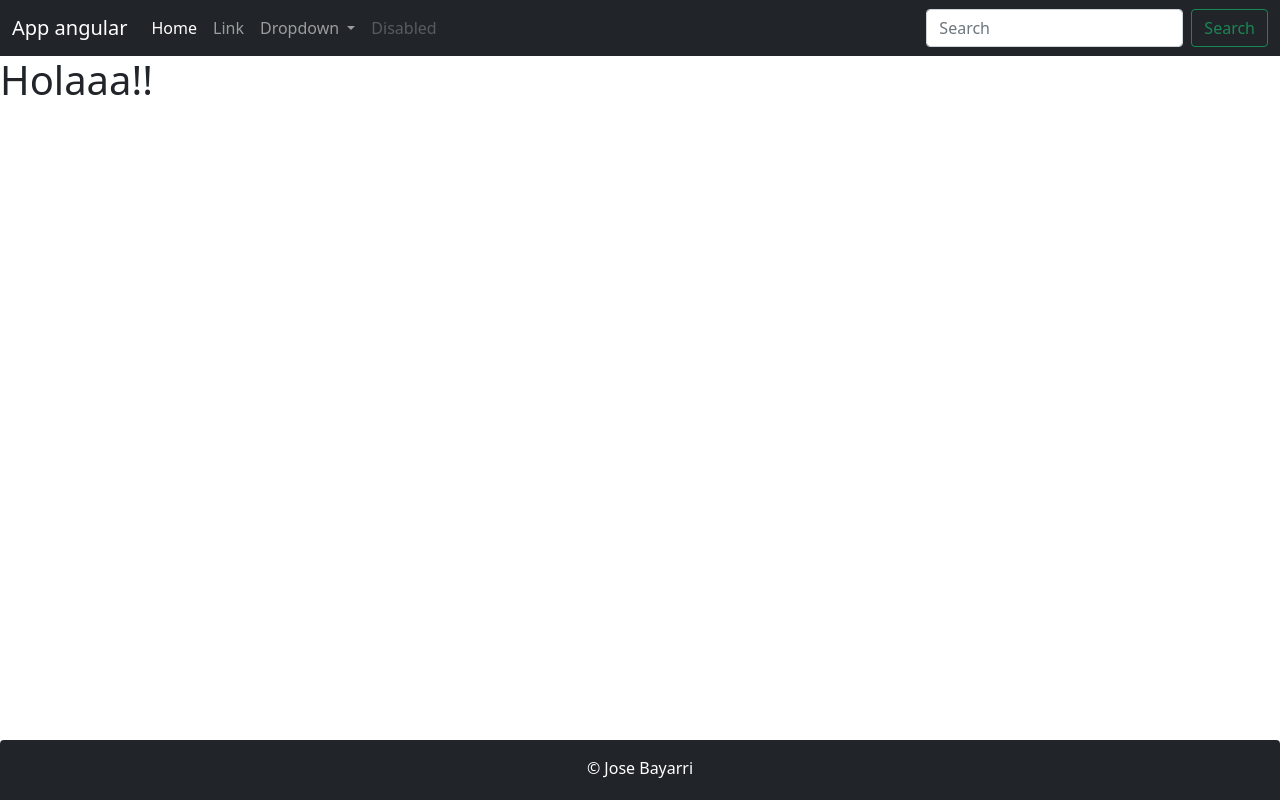
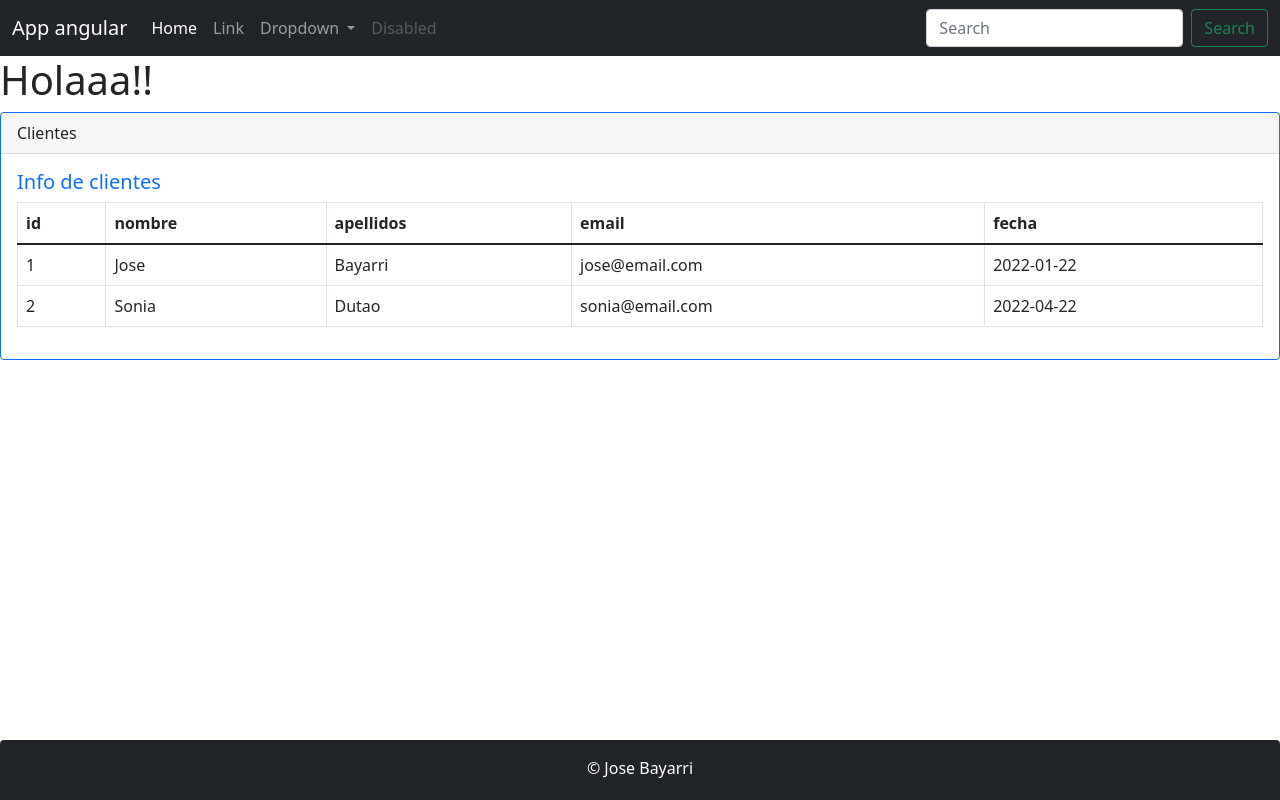
Before and after one commit to vazura6/curso-front, an Angular app: page / in a window 1280 px wide. Built offline with nearby package versions, Linux system fonts and the light colour scheme.

Commit message:
Clase 18

```diff
--- a/src/app/app.component.html
+++ b/src/app/app.component.html
@@ -3,6 +3,7 @@
 
 <div>
     <h1> Holaaa!!</h1>
+    <app-clientes></app-clientes>
 </div>
 
 
--- a/src/app/app.module.ts
+++ b/src/app/app.module.ts
@@ -4,12 +4,14 @@ import { BrowserModule } from '@angular/platform-browser';
 import { AppComponent } from './app.component';
 import { HeaderComponent } from './header/header.component';
 import { FooterComponent } from './footer/footer.component';
+import { ClientesComponent } from './clientes/clientes.component';
 
 @NgModule({
   declarations: [
     AppComponent,
     HeaderComponent,
-    FooterComponent
+    FooterComponent,
+    ClientesComponent
   ],
   imports: [
     BrowserModule
--- /dev/null
+++ b/src/app/clientes/cliente.ts
@@ -0,0 +1,7 @@
+export class Cliente {
+    id: number;
+    nombre: string;
+    apellido: string;
+    createAt: string;
+    email: string;
+}
--- /dev/null
+++ b/src/app/clientes/clientes.component.html
@@ -0,0 +1,28 @@
+<div class="card border-primary mb-3">
+    <div class="card-header">Clientes</div>
+    <div class="card-body text-primary">
+      <h5 class="card-title">Info de clientes</h5>
+
+      <table class="table table-bordered table-stripped">
+          <thead>
+              <tr>
+                  <th>id</th>
+                  <th>nombre</th>
+                  <th>apellidos</th>
+                  <th>email</th>
+                  <th>fecha</th>
+              </tr>
+          </thead>
+          <tbody>
+              <tr *ngFor="let cliente of clientes">
+                  <td>{{ cliente.id }}</td>
+                  <td>{{ cliente.nombre }}</td>
+                  <td>{{ cliente.apellido }}</td>
+                  <td>{{ cliente.email }}</td>
+                  <td>{{ cliente.createAt }}</td>
+              </tr>
+          </tbody>
+      </table>
+
+    </div>
+  </div>
--- /dev/null
+++ b/src/app/clientes/clientes.component.ts
@@ -0,0 +1,17 @@
+import { Component, OnInit } from '@angular/core';
+import { Cliente } from './cliente';
+
+@Component({
+  selector: 'app-clientes',
+  templateUrl: './clientes.component.html'
+})
+export class ClientesComponent {
+
+  clientes: Cliente[] = [
+    {id: 1, nombre: "Jose", apellido: "Bayarri", email: 'jose@email.com', createAt: '2022-01-22'},
+    {id: 2, nombre: "Sonia", apellido: "Dutao", email: 'sonia@email.com', createAt: '2022-04-22'},
+  ]
+  constructor() { }
+
+
+}
--- a/src/index.html
+++ b/src/index.html
@@ -12,8 +12,6 @@
 <body>
   <app-root></app-root>
 
-  <script src="https://cdn.jsdelivr.net/npm/@popperjs/core@2.10.2/dist/umd/popper.min.js" integrity="sha384-7+zCNj/IqJ95wo16oMtfsKbZ9ccEh31eOz1HGyDuCQ6wgnyJNSYdrPa03rtR1zdB" crossorigin="anonymous"></script>
-  <script src="https://cdn.jsdelivr.net/npm/bootstrap@5.1.3/dist/js/bootstrap.min.js" integrity="sha384-QJHtvGhmr9XOIpI6YVutG+2QOK9T+ZnN4kzFN1RtK3zEFEIsxhlmWl5/YESvpZ13" crossorigin="anonymous"></script>
   <script src="https://cdn.jsdelivr.net/npm/bootstrap@5.1.3/dist/js/bootstrap.bundle.min.js" integrity="sha384-ka7Sk0Gln4gmtz2MlQnikT1wXgYsOg+OMhuP+IlRH9sENBO0LRn5q+8nbTov4+1p" crossorigin="anonymous"></script>
 </body>
 </html>
```
